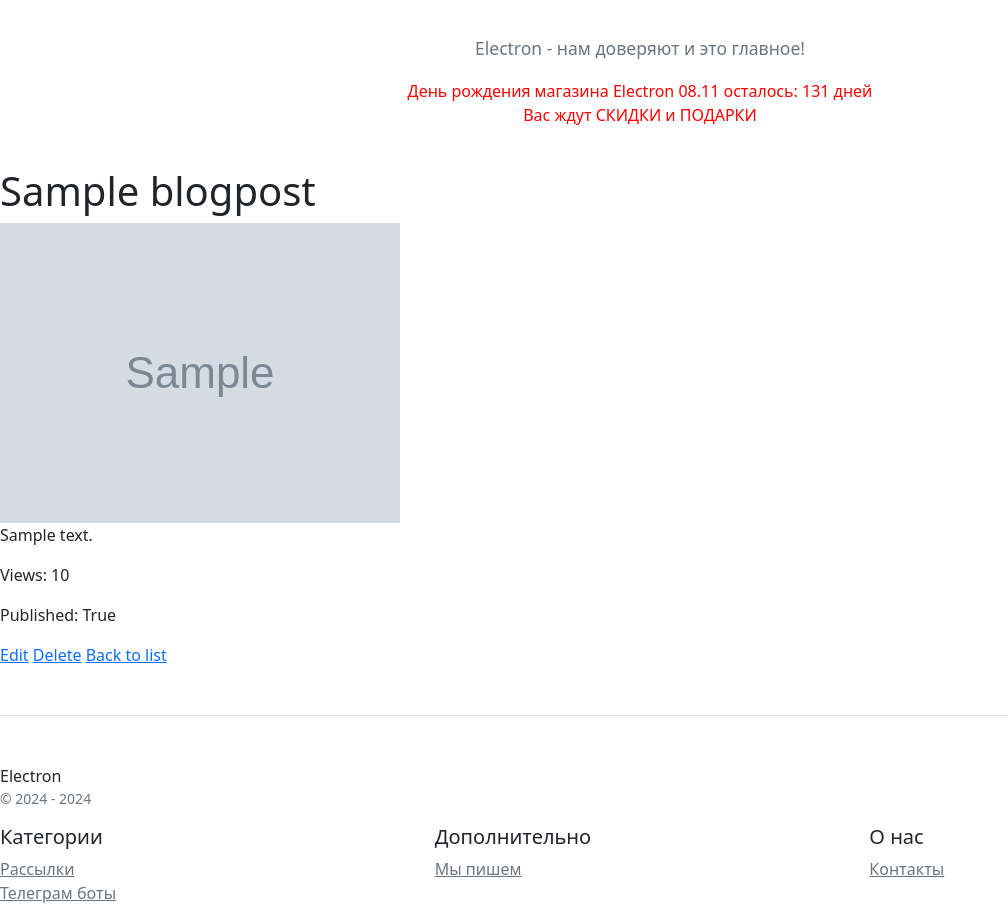
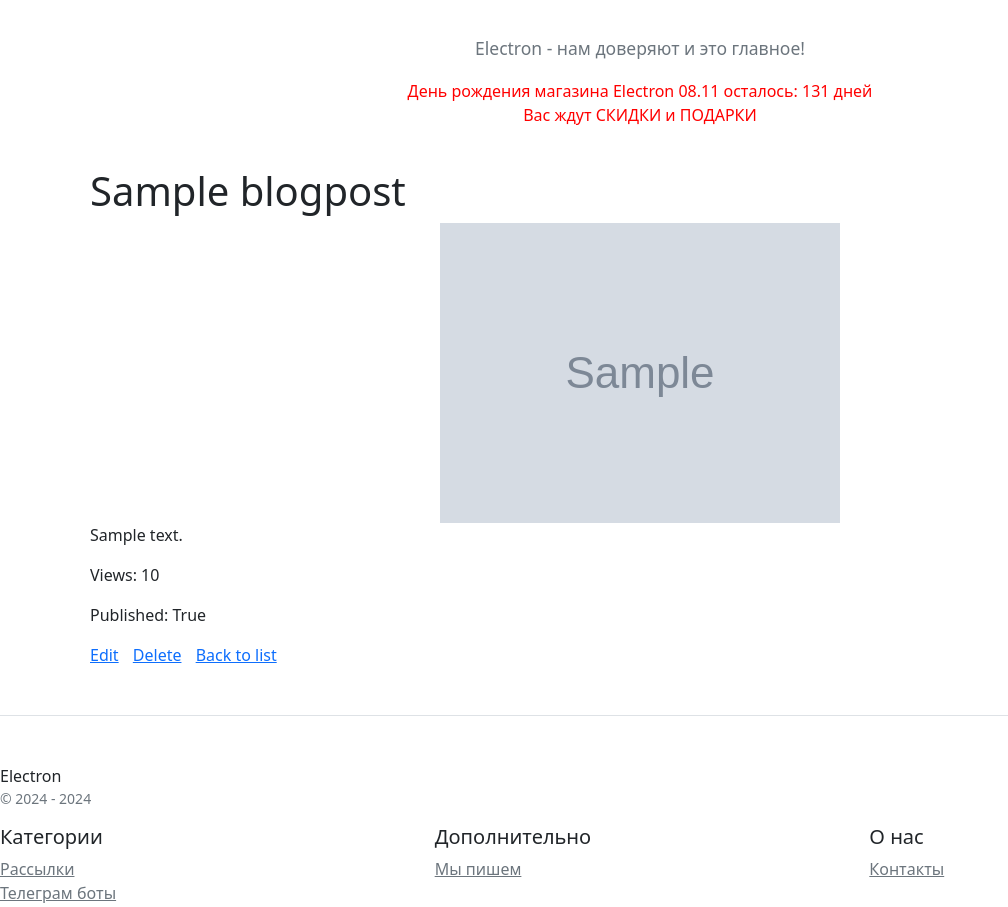
Before and after one commit to Dred85/project_online_store, a Django app: page /blog/view/1/ in a window 1280 px wide. Shown: the part 316-1223 px from the top of the page, without its empty margins (0-1008 px from the left). Run offline with Django 5.2, Linux system fonts and the light colour scheme; tables that the repository leaves empty hold one stand-in row (values such as "Sample post"); grey boxes marked "Sample" are stand-in pictures; some libraries are stand-ins or nearby versions.

Commit message:
fix blogpost_detail.html

```diff
--- a/blog/templates/blog/blogpost_detail.html
+++ b/blog/templates/blog/blogpost_detail.html
@@ -1,12 +1,20 @@
 {% extends "main/base.html" %}
 
 {% block content %}
-  <h1>{{ blogpost.title }}</h1>
-  <img src="{{ blogpost.preview_image.url }}" alt="Preview Image">
-  <p>{{ blogpost.content }}</p>
-  <p>Views: {{ blogpost.views_count }}</p>
-  <p>Published: {{ blogpost.is_published }}</p>
-  <a href="{% url 'blog:edit' object.pk %}">Edit</a>
-  <a href="{% url 'blog:delete' object.pk %}">Delete</a>
-  <a href="{% url 'blog:list' %}">Back to list</a>
+  <div style="max-width: 1100px; margin: 0 auto;">
+    <h1 style="text-align: left;">{{ blogpost.title }}</h1>
+    {% if blogpost.preview_image %}
+      <img src="{{ blogpost.preview_image.url }}" alt="Preview Image" style="display: block; margin: 0 auto; max-width: 100%;">
+    {% else %}
+      <p style="text-align: left;">No preview image available.</p>
+    {% endif %}
+    <p>{{ blogpost.content }}</p>
+    <p style="text-align: left;">Views: {{ blogpost.views_count }}</p>
+    <p style="text-align: left;">Published: {{ blogpost.is_published }}</p>
+    <div style="text-align: left;">
+      <a href="{% url 'blog:edit' blogpost.pk %}" style="margin-right: 10px;">Edit</a>
+      <a href="{% url 'blog:delete' blogpost.pk %}" style="margin-right: 10px;">Delete</a>
+      <a href="{% url 'blog:list' %}">Back to list</a>
+    </div>
+  </div>
 {% endblock %}
```
